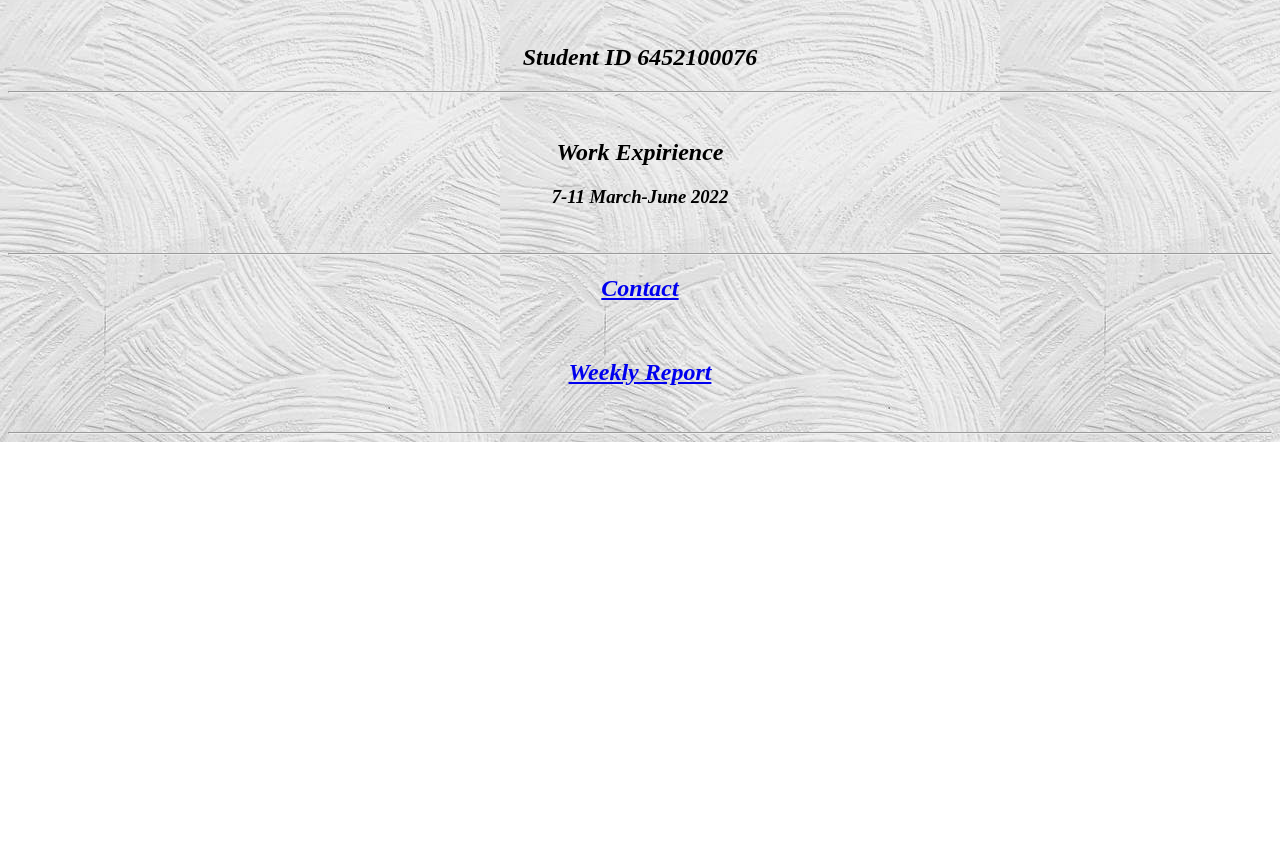
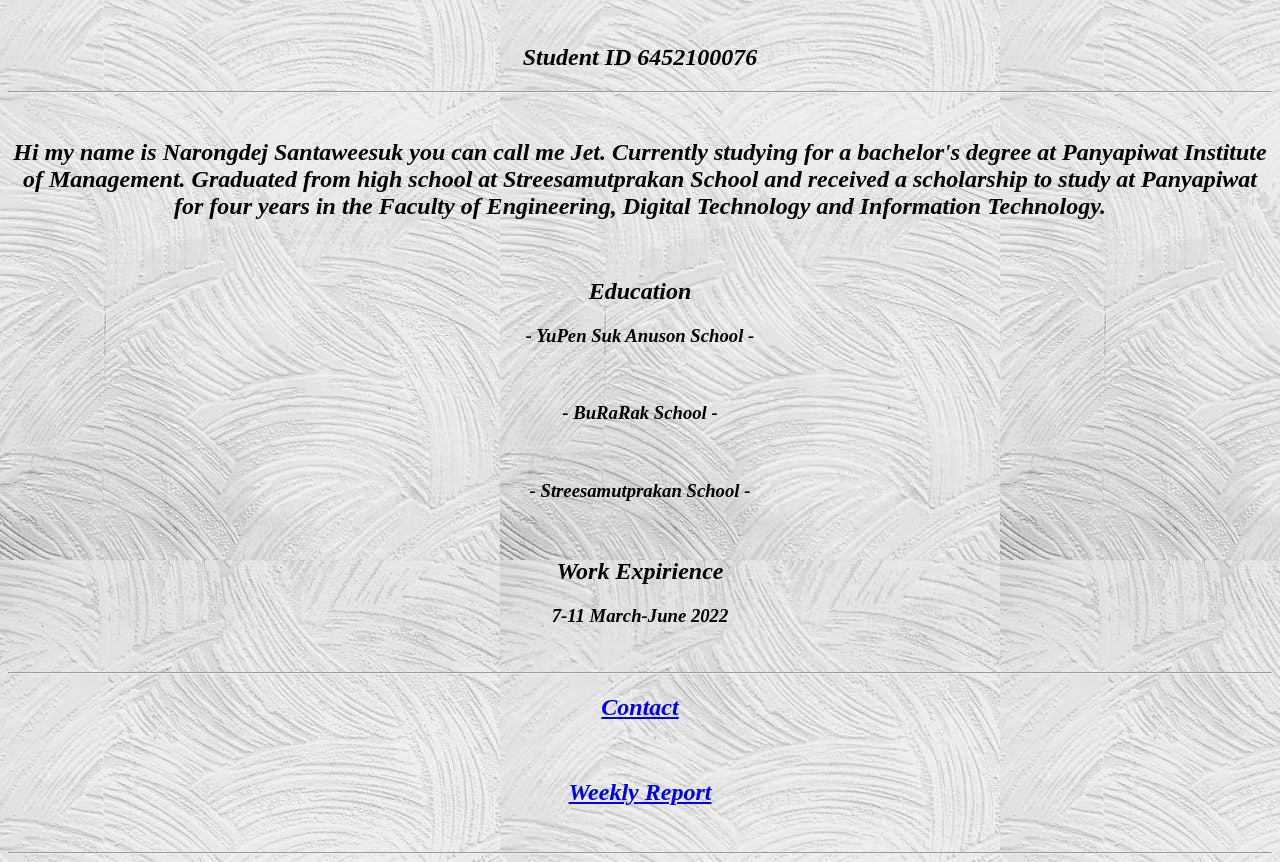
Before and after one commit to Narongejjet/Resume, a plain HTML site: page index.html in a window 1280 px wide. Shown: the part 940-1802 px from the top of the page. Before the commit the page ends 1382 px from the top, so only its background shows below. Drawn offline with Linux system fonts and the light colour scheme.

Commit message:
Update index.html

```diff
--- a/index.html
+++ b/index.html
@@ -26,8 +26,15 @@
     <br >
     <h2><em>Student ID 6452100076</em></h2>
     <hr>
+    <br>
+    <center><h2><em>Hi my name is Narongdej Santaweesuk you can call me Jet. Currently studying for a bachelor's degree at Panyapiwat Institute of Management. Graduated from high school at Streesamutprakan School and received a scholarship to study at Panyapiwat for four years in the Faculty of Engineering, Digital Technology and Information Technology.</em></h2></center>
     </center>
     <br >
+      <center><h2><em>Education</em></h2>
+      <h3><em>- YuPen Suk Anuson School -</em></h3><br>
+      <h3><em>- BuRaRak School -</em></h3><br>
+      <h3><em>- Streesamutprakan School -</em></h3><br>
+
       <center><h2><em>Work Expirience</em></h2>
      <h3><em>7-11 March-June 2022</em></h3><br >
     <hr >
```
